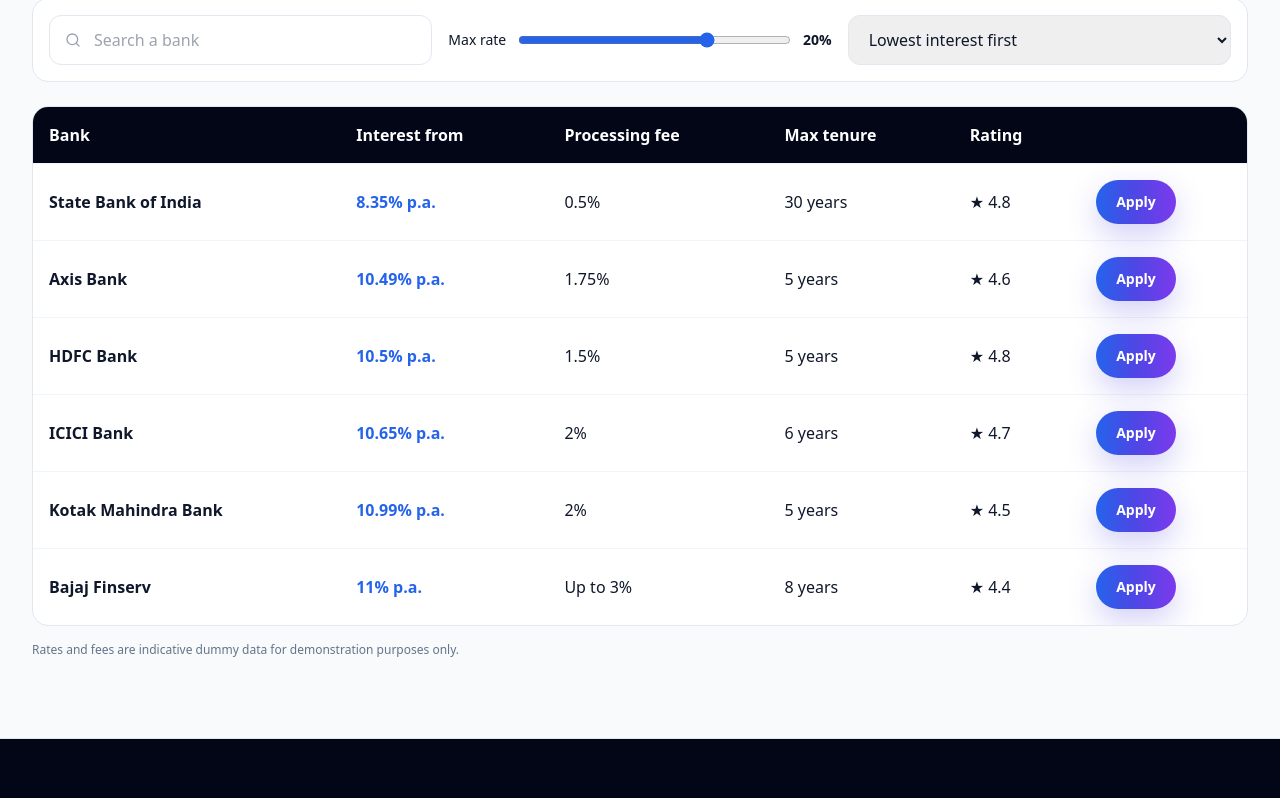
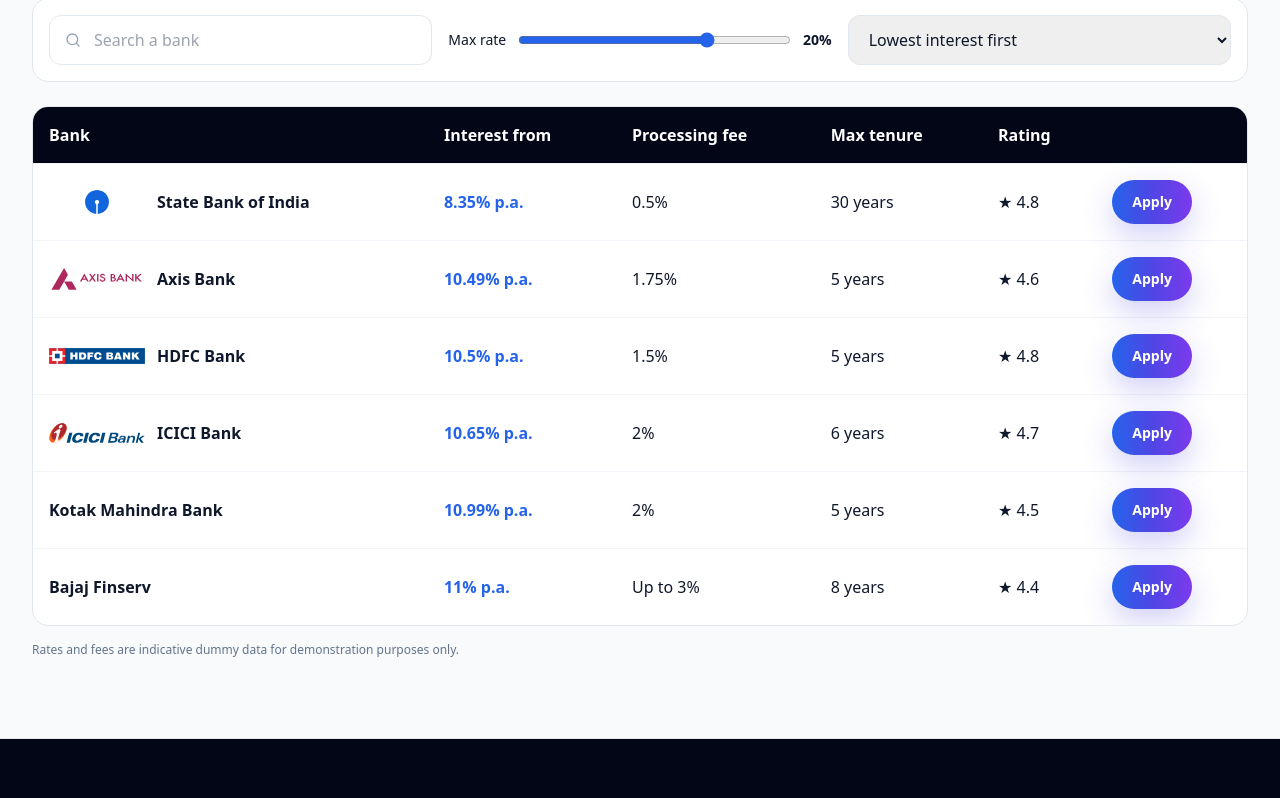
Before and after one commit to LokendraDevOps/mgfina, a React (Vite) app in the folder client/: page /compare in a window 1280 px wide. Shown: the part 698-1496 px from the top of the page. Built offline with nearby package versions, Linux system fonts and the light colour scheme.

Commit message:
feat: unify banking partner logos

```diff
--- /dev/null
+++ b/client/src/components/common/BankLogo.jsx
@@ -0,0 +1,20 @@
+import { getBankLogo } from '@/constants/bankLogos';
+
+const BankLogo = ({ name, className = '', imgClassName = '' }) => {
+  const logo = getBankLogo(name);
+
+  if (!logo) {
+    return null;
+  }
+
+  return (
+    <img
+      src={logo.src}
+      alt={logo.alt}
+      loading="lazy"
+      className={['object-contain', className, imgClassName].filter(Boolean).join(' ')}
+    />
+  );
+};
+
+export default BankLogo;
--- a/client/src/components/home/Hero.jsx
+++ b/client/src/components/home/Hero.jsx
@@ -2,9 +2,8 @@
 import { motion } from 'framer-motion';
 import { FiArrowRight, FiCheck, FiChevronDown, FiCreditCard, FiPieChart, FiShield, FiStar } from 'react-icons/fi';
 import Button from '@/components/ui/Button';
-import banks from '@/data/banks.json';
-
-const bankLogos = banks.map(bank => bank.short || bank.name.split(' ').map(x => x[0]).join('').slice(0, 3));
+import BankLogo from '@/components/common/BankLogo';
+import { bankLogoEntries } from '@/constants/bankLogos';
 const benefits = ['One Smart EMI', 'Better Cash Flow', 'Organized Repayment', 'Potential Savings', 'Better Planning', 'Digital Journey'];
 const documents = ['PAN', 'Aadhaar', 'Income Proof', 'Bank Statement', 'Existing Loan Details'];
 const metrics = [
@@ -336,9 +335,9 @@
         <div className="rounded-[2rem] border border-white/10 bg-white/5 p-6 backdrop-blur-xl">
           <div className="relative overflow-hidden">
             <motion.div animate={{ x: ['0%', '-50%'] }} transition={{ duration: 24, repeat: Infinity, ease: 'linear' }} className="flex w-max gap-4">
-              {[...bankLogos, ...bankLogos, ...bankLogos].map((logo, index) => (
-                <div key={`${logo}-${index}`} className="group flex h-20 w-44 items-center justify-center rounded-3xl border border-white/10 bg-slate-950/60 grayscale transition duration-300 hover:grayscale-0 hover:border-cyan-300/30 hover:bg-white/10">
-                  <span className="text-xl font-black tracking-[0.2em] text-slate-300 transition group-hover:text-white">{logo}</span>
+              {[...bankLogoEntries, ...bankLogoEntries, ...bankLogoEntries].map((logo, index) => (
+                <div key={`${logo.name}-${index}`} className="group flex h-20 w-44 items-center justify-center rounded-3xl border border-white/10 bg-slate-950/60 grayscale transition duration-300 hover:grayscale-0 hover:border-cyan-300/30 hover:bg-white/10">
+                  <BankLogo name={logo.name} className="max-h-10 w-full max-w-28" />
                 </div>
               ))}
             </motion.div>
--- a/client/src/components/home/PartnerSlider.jsx
+++ b/client/src/components/home/PartnerSlider.jsx
@@ -1,17 +1,8 @@
 import { motion } from 'framer-motion';
+import BankLogo from '@/components/common/BankLogo';
 
 const PartnerSlider = ({ partners }) => {
   const row = [...partners, ...partners];
-  const palette = [
-    'from-sky-500 to-cyan-400',
-    'from-violet-500 to-fuchsia-400',
-    'from-slate-900 to-slate-500',
-    'from-cyan-500 to-emerald-400',
-    'from-rose-500 to-pink-400',
-    'from-indigo-500 to-violet-400',
-    'from-orange-500 to-amber-400',
-    'from-emerald-500 to-teal-400'
-  ];
 
   return (
     <section className="overflow-hidden border-y border-slate-200 bg-white">
@@ -28,13 +19,9 @@
             {row.map((partner, index) => (
               <div
                 key={`${partner.name}-${index}`}
-                className="flex min-w-52 items-center justify-between rounded-3xl border border-slate-200 bg-slate-50 px-5 py-4 shadow-sm transition hover:-translate-y-1 hover:shadow-md"
+                className="flex min-w-52 items-center justify-center rounded-3xl border border-slate-200 bg-slate-50 px-5 py-4 shadow-sm transition hover:-translate-y-1 hover:shadow-md"
               >
-                <div>
-                  <p className="text-sm font-semibold text-slate-900">{partner.name}</p>
-                  <p className="mt-1 text-xs text-slate-600">Banking partner</p>
-                </div>
-                <div className={`h-12 w-12 rounded-2xl bg-gradient-to-br ${palette[index % palette.length]}`} />
+                <BankLogo name={partner.name} className="max-h-10 w-full max-w-36" />
               </div>
             ))}
           </motion.div>
--- a/client/src/components/platform/index.jsx
+++ b/client/src/components/platform/index.jsx
@@ -2,6 +2,7 @@
 import { AnimatePresence, motion } from 'framer-motion';
 import { FiArrowRight, FiCheck, FiChevronDown, FiSearch, FiUploadCloud } from 'react-icons/fi';
 import Button from '@/components/ui/Button';
+import BankLogo from '@/components/common/BankLogo';
 
 export const PageHero = ({ eyebrow, title, description, children }) => (
   <section className="relative overflow-hidden bg-slate-950 py-20 text-white sm:py-28">
@@ -43,4 +44,4 @@
 
 export const SuccessCard = ({ title = 'Application submitted', description = 'Your details have been saved for this demo.' }) => <motion.div initial={{ scale: .94, opacity: 0 }} animate={{ scale: 1, opacity: 1 }} className="py-10 text-center"><span className="mx-auto grid h-20 w-20 place-items-center rounded-full bg-emerald-100 text-3xl text-emerald-600"><FiCheck/></span><h2 className="mt-6 text-3xl font-bold">{title}</h2><p className="mx-auto mt-3 max-w-md text-slate-600">{description}</p><Button as="a" href="/" className="mt-7">Back to home <FiArrowRight/></Button></motion.div>;
 
-export const BankCard = ({ bank }) => <motion.article whileHover={{ y: -5 }} className="surface-card flex h-28 items-center justify-center p-6"><div className="flex h-full w-full items-center justify-center rounded-2xl border border-slate-200 bg-white/80 px-4 py-3"><img src={bank.logo} alt={bank.logoAlt || bank.name} className="max-h-12 w-full object-contain grayscale transition duration-300 hover:grayscale-0" loading="lazy"/></div></motion.article>;
+export const BankCard = ({ bank }) => <motion.article whileHover={{ y: -5 }} className="surface-card flex h-28 items-center justify-center p-6"><div className="flex h-full w-full items-center justify-center rounded-2xl border border-slate-200 bg-white/80 px-4 py-3"><BankLogo name={bank.name} className="max-h-12 w-full grayscale transition duration-300 hover:grayscale-0" /></div></motion.article>;
--- /dev/null
+++ b/client/src/constants/bankLogos.js
@@ -0,0 +1,37 @@
+import hdfcLogo from '@/assets/banks/HDFC Bank Logo.svg';
+import iciciLogo from '@/assets/banks/ICICI Bank Logo.svg';
+import sbiLogo from '@/assets/banks/SBI-logo.svg';
+import axisLogo from '@/assets/banks/Axis Bank logo.svg';
+import pnbLogo from '@/assets/banks/Punjab National Bank new logo.svg';
+import canaraLogo from '@/assets/banks/Canara Bank Logo.svg';
+import unionLogo from '@/assets/banks/Union Bank of India Logo.svg';
+import idfcLogo from '@/assets/banks/Logo of IDFC First Bank.svg';
+import mahindraLogo from '@/assets/banks/Mahindra Finance SVG Logo.svg';
+import bobLogo from '@/assets/banks/Bank of Baroda Logo since Dec 19.png';
+import federalLogo from '@/assets/banks/Federal bank India.svg';
+import equitasLogo from '@/assets/banks/Equitas-logo.png';
+import ujjivanLogo from "@/assets/banks/Ujjivan's new logo.jpg";
+import southIndianLogo from '@/assets/banks/South indian bank logo.png';
+
+const bankLogos = {
+  'HDFC Bank': { src: hdfcLogo, alt: 'HDFC Bank logo' },
+  'ICICI Bank': { src: iciciLogo, alt: 'ICICI Bank logo' },
+  'State Bank of India': { src: sbiLogo, alt: 'State Bank of India logo' },
+  'Axis Bank': { src: axisLogo, alt: 'Axis Bank logo' },
+  'Punjab National Bank': { src: pnbLogo, alt: 'Punjab National Bank logo' },
+  'Canara Bank': { src: canaraLogo, alt: 'Canara Bank logo' },
+  'Union Bank of India': { src: unionLogo, alt: 'Union Bank of India logo' },
+  'IDFC FIRST Bank': { src: idfcLogo, alt: 'IDFC FIRST Bank logo' },
+  'Mahindra Finance': { src: mahindraLogo, alt: 'Mahindra Finance logo' },
+  'Bank of Baroda': { src: bobLogo, alt: 'Bank of Baroda logo' },
+  'Federal Bank': { src: federalLogo, alt: 'Federal Bank logo' },
+  'Equitas Small Finance Bank': { src: equitasLogo, alt: 'Equitas Small Finance Bank logo' },
+  'Ujjivan Small Finance Bank': { src: ujjivanLogo, alt: 'Ujjivan Small Finance Bank logo' },
+  'South Indian Bank': { src: southIndianLogo, alt: 'South Indian Bank logo' }
+};
+
+export const getBankLogo = (name) => bankLogos[name] || null;
+
+export const bankLogoEntries = Object.entries(bankLogos).map(([name, logo]) => ({ name, ...logo }));
+
+export default bankLogos;
--- a/client/src/data/partners.json
+++ b/client/src/data/partners.json
@@ -1,10 +1,10 @@
 [
-  { "name": "Axis Finance", "tone": ["#2f63ff", "#62b2ff"] },
-  { "name": "IDFC First Bank", "tone": ["#7c3aed", "#d946ef"] },
-  { "name": "Bajaj Finserv", "tone": ["#0f172a", "#64748b"] },
-  { "name": "Yes Bank", "tone": ["#0ea5e9", "#22c55e"] },
-  { "name": "Tata Capital", "tone": ["#ef4444", "#fb7185"] },
-  { "name": "Kotak Mahindra", "tone": ["#4f46e5", "#a78bfa"] },
-  { "name": "ICICI Bank", "tone": ["#f97316", "#f59e0b"] },
-  { "name": "L&T Finance", "tone": ["#10b981", "#34d399"] }
+  { "name": "HDFC Bank", "tone": ["#2f63ff", "#62b2ff"] },
+  { "name": "ICICI Bank", "tone": ["#7c3aed", "#d946ef"] },
+  { "name": "State Bank of India", "tone": ["#0f172a", "#64748b"] },
+  { "name": "Axis Bank", "tone": ["#0ea5e9", "#22c55e"] },
+  { "name": "Punjab National Bank", "tone": ["#ef4444", "#fb7185"] },
+  { "name": "Canara Bank", "tone": ["#4f46e5", "#a78bfa"] },
+  { "name": "Union Bank of India", "tone": ["#f97316", "#f59e0b"] },
+  { "name": "IDFC FIRST Bank", "tone": ["#10b981", "#34d399"] }
 ]
--- a/client/src/pages/DebtConsolidationLoan/index.jsx
+++ b/client/src/pages/DebtConsolidationLoan/index.jsx
@@ -1,10 +1,9 @@
 import { useEffect, useState } from 'react';
 import { motion } from 'framer-motion';
 import { FiArrowRight, FiCheck, FiChevronDown, FiCreditCard, FiPieChart, FiShield, FiStar } from 'react-icons/fi';
+import BankLogo from '@/components/common/BankLogo';
 import Button from '@/components/ui/Button';
-import banks from '@/data/banks.json';
-
-const bankLogos = banks.map(bank => bank.short || bank.name.split(' ').map(x => x[0]).join('').slice(0, 3));
+import { bankLogoEntries } from '@/constants/bankLogos';
 
 const benefits = ['One Smart EMI', 'Better Cash Flow', 'Organized Repayment', 'Potential Savings', 'Better Planning', 'Digital Journey'];
 const documents = ['PAN', 'Aadhaar', 'Income Proof', 'Bank Statement', 'Existing Loan Details'];
@@ -338,9 +337,9 @@
               transition={{ duration: 24, repeat: Infinity, ease: 'linear' }}
               className="flex w-max gap-4"
             >
-              {[...bankLogos, ...bankLogos, ...bankLogos].map((logo, index) => (
-                <div key={`${logo}-${index}`} className="group flex h-20 w-44 items-center justify-center rounded-3xl border border-white/10 bg-slate-950/60 grayscale transition duration-300 hover:grayscale-0 hover:border-cyan-300/30 hover:bg-white/10">
-                  <span className="text-xl font-black tracking-[0.2em] text-slate-300 transition group-hover:text-white">{logo}</span>
+              {[...bankLogoEntries, ...bankLogoEntries, ...bankLogoEntries].map((logo, index) => (
+                <div key={`${logo.name}-${index}`} className="group flex h-20 w-44 items-center justify-center rounded-3xl border border-white/10 bg-slate-950/60 grayscale transition duration-300 hover:grayscale-0 hover:border-cyan-300/30 hover:bg-white/10">
+                  <BankLogo name={logo.name} className="max-h-10 w-full max-w-28" />
                 </div>
               ))}
             </motion.div>
```
Also changed, not shown: client/src/pages/Compare/index.jsx (+2 -2 lines).
